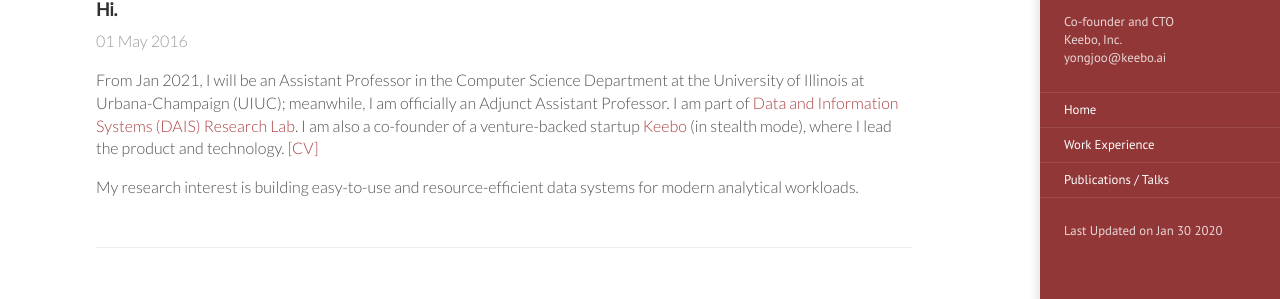
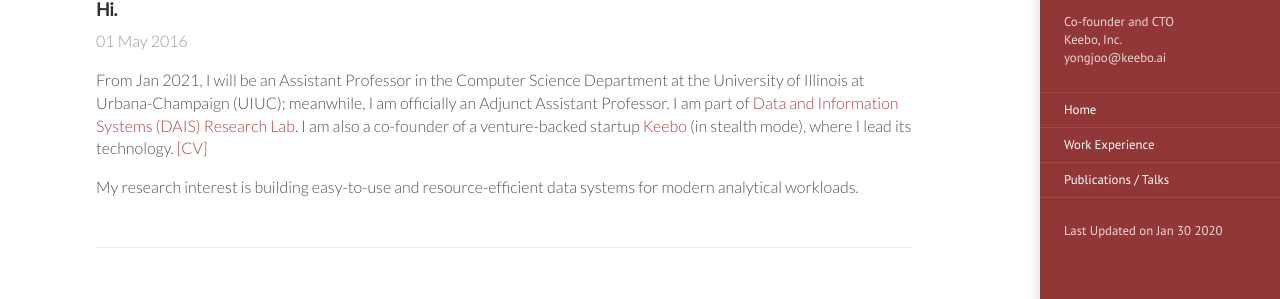
Before and after one commit to pyongjoo/pyongjoo.github.io, a Jekyll site: the page built from _intro/2016-05-01-hi.md, in a window 1280 px wide. Shown: the part 121-420 px from the top of the page. Built offline with Jekyll 4.4.1, drawn with Linux system fonts in a browser that asks for light colours.

Commit message:
Update 2016-05-01-hi.md

```diff
--- a/_intro/2016-05-01-hi.md
+++ b/_intro/2016-05-01-hi.md
@@ -4,7 +4,7 @@ title: Hi.
 ---
 
 From Jan 2021, I will be an Assistant Professor in the Computer Science Department at the University of Illinois at Urbana-Champaign (UIUC); meanwhile, I am officially an Adjunct Assistant Professor. I am part of [Data and Information Systems (DAIS) Research Lab](https://dais.cs.illinois.edu/).
-I am also a co-founder of a venture-backed startup [Keebo](https://keebo.ai) (in stealth mode), where I lead the product and technology.
+I am also a co-founder of a venture-backed startup [Keebo](https://keebo.ai) (in stealth mode), where I lead its technology.
 [[CV]]({{ site.url }}/resources/Yongjoo_CV_2020_04.pdf)
 
 <!-- For my research, I build systems for large-scale data analytics and machine learning and also apply machine learning for intelligent data-intensive systems. -->
```
